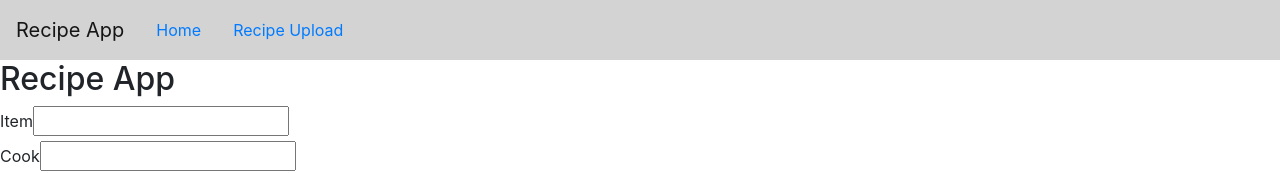
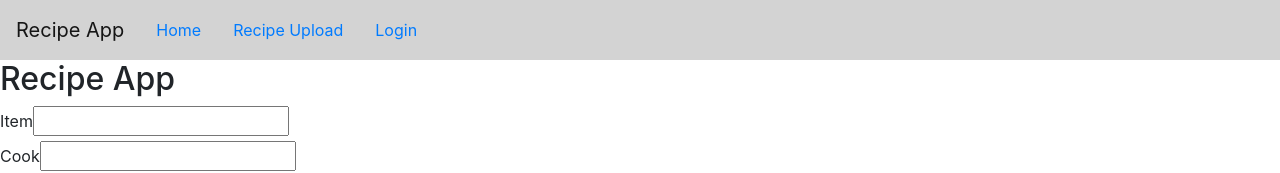
Before and after one commit to omartheman/recipe-app, a React (Create React App) app: page /recipeapp/recipe-upload in a window 1280 px wide. Shown: the top 173 px of the page. Built offline with nearby package versions, Linux system fonts and the light colour scheme; no server answers.

Commit message:
Move switch to App, rename navbar component

```diff
--- a/src/App.js
+++ b/src/App.js
@@ -1,10 +1,16 @@
 import './App.css';
-import React, {Component} from 'react';
-import axios from 'axios';
-import Switch from './Switch';
+import React from 'react';
+import {Switch, Route} from 'react-router';
+import RecipeUpload from './RecipeUpload';
+import Home from './Home';
+import Login from './Login';
 
 const App = () => (
-  <Switch/>
+  <Switch>
+    <Route path="/recipeapp/recipe-upload" component={RecipeUpload}/>
+    <Route path="/recipeapp" component={Home} />
+    <Route path="/recipeapp/login" component={Login} />
+  </Switch>
 )
 
 export default App;
--- a/src/Home.js
+++ b/src/Home.js
@@ -1,6 +1,6 @@
 import React from 'react';
 import HomeMainCont from './HomeMainCont';
-import NavbarContainer from './NavbarContainer';
+import NavbarContainer from './Navigation/Navbar';
 import {Container, Row, Col} from 'react-bootstrap';
 import FeaturedRecipe from './FeaturedRecipe';
 
--- /dev/null
+++ b/src/Login.js
@@ -0,0 +1,6 @@
+import React from 'react';
+
+class Login extends React.Component {
+}
+
+export default Login;
--- a/src/NavbarContainer.js
+++ b/src/Navigation/Navbar.js
@@ -8,6 +8,7 @@ const NavbarContainer = () => (
     <Navbar.Brand as={Link} to="/recipeapp/">Recipe App</Navbar.Brand>
     <Nav.Link as={Link} to="/recipeapp/">Home</Nav.Link>
     <Nav.Link as={Link} to="/recipeapp/recipe-upload">Recipe Upload</Nav.Link>
+    <Nav.Link as={Link} to="/recipeapp/login">Login</Nav.Link>
   </Navbar>
 )
 
--- a/src/RecipeUpload.js
+++ b/src/RecipeUpload.js
@@ -1,7 +1,7 @@
 import './App.css';
 import React, {Component} from 'react';
 import axios from 'axios';
-import NavbarContainer from './NavbarContainer';
+import NavbarContainer from './Navigation/Navbar';
 
 
 axios.defaults.headers.common['Cache-Control'] = 'no-cache';
--- a/src/Switch.js
+++ /dev/null
@@ -1,17 +0,0 @@
-import React, {Component} from 'react';
-import {
-  Switch, Route
-} from 'react-router';
-import RecipeUpload from './RecipeUpload';
-import Home from './Home';
-
-const About = () => (<div>ABOUT</div>);
-
-const SwitchDemo = () => (
-  <Switch>
-    <Route path="/recipeapp/recipe-upload" component={RecipeUpload}/>
-    <Route path="/recipeapp" component={Home} />
-  </Switch>
-)
-
-export default SwitchDemo
```
Also changed, not shown: src/Navigation/Navbar.css (renamed from src/Navbar.css), 2 other files (tests, documents, lock files or other folders).
